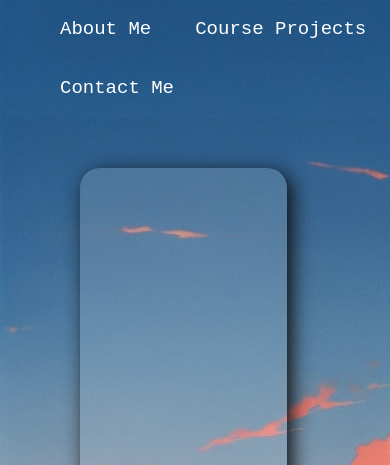
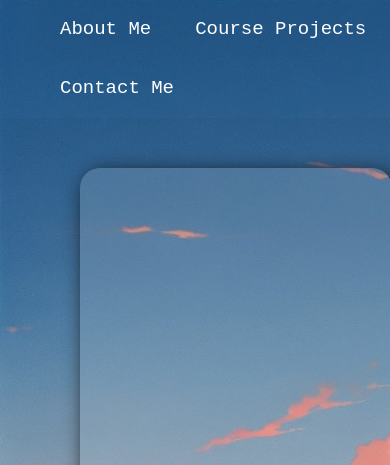
Before and after one commit to yueyue426/W2-Challenge, a plain HTML site: page index.html in a window 390 px wide. Shown: the top 465 px of the page. Drawn offline with Linux system fonts and the light colour scheme.

Commit message:
add media quiries

```diff
--- a/index.html
+++ b/index.html
@@ -20,7 +20,7 @@
         </nav>
     </header>
 
-    <main>
+    <main class="main-media">
         <!-- About me section -->
         <div class="about-me" id="about">
             <h1>Hi! I AM CHLOE.</h1>
--- a/style.css
+++ b/style.css
@@ -111,3 +111,24 @@ body {
     transform: scale(110%);
     box-shadow: 8px 8px 15px black;
 }
+
+/* Tablets - main change size */
+@media screen and (max-width: 992px) {
+    .main-media {
+       width: 80%;
+    }
+  }
+
+  /* Large smartphones - main change size */
+  @media screen and (max-width: 768px) {
+    .main-media {
+        width: 80%;
+    }
+  }
+
+  /* Small smartphones - main change size */
+  @media screen and (max-width: 576px) {
+    .main-media {
+        width: 80%;
+    }
+  }
```
